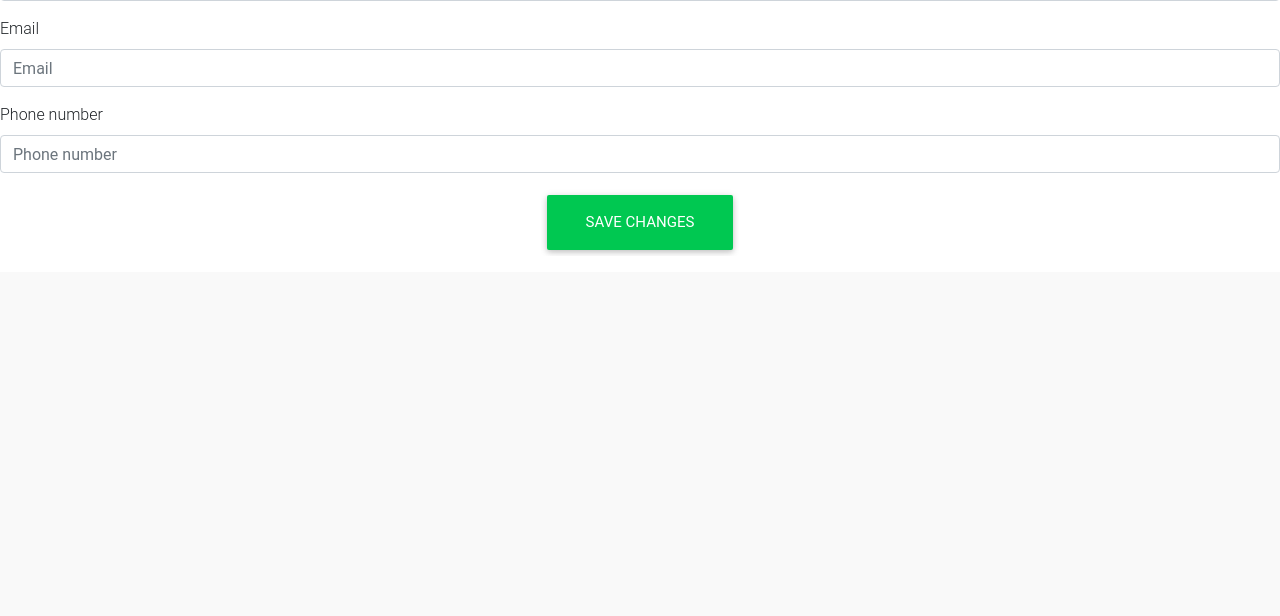
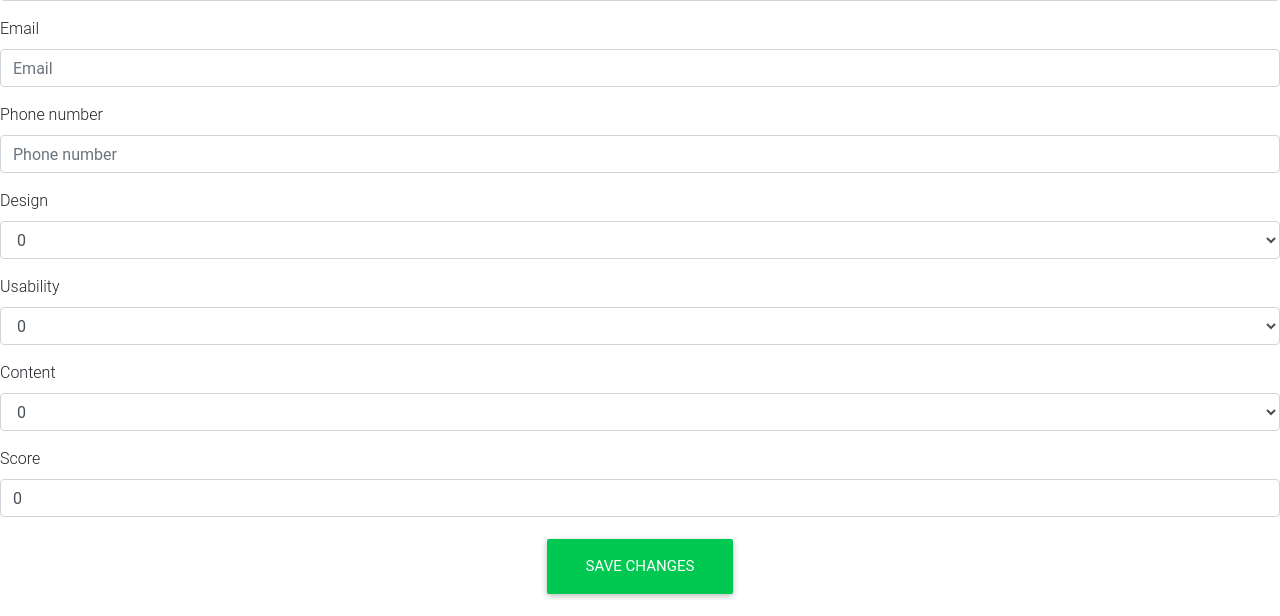
Before and after one commit to YvonneGi/Awwards, a Django app: page /accounts/edit-profile/ in a window 1280 px wide. Shown: the part 691-1307 px from the top of the page. Before the commit the page ends 945 px from the top, so only its background shows below. Run offline with Django 3.2, Linux system fonts and the light colour scheme; the visitor is signed in with stand-in values (Sample User, id 1); data comes from the database, SQL or seed files in the repository; some libraries are stand-ins or nearby versions.

Commit message:
add styles

```diff
--- a/awward/models.py
+++ b/awward/models.py
@@ -13,6 +13,10 @@ class Profile(models.Model):
     bio = HTMLField(null=True)
     email = models.EmailField(null=True)
     phone_number = models.CharField(max_length=255)
+    design = models.IntegerField(choices=list(zip(range(0, 11), range(0, 11))), default=0)
+    usability = models.IntegerField(choices=list(zip(range(0, 11), range(0, 11))), default=0)
+    content = models.IntegerField(choices=list(zip(range(0, 11), range(0, 11))), default=0)
+    Score = models.IntegerField(default=0)
 
     def __str__(self):
         return self.username
@@ -45,7 +49,7 @@ class Project(models.Model):
     title = models.CharField(max_length=255)
     description = models.CharField(max_length=3000)
     link = models.CharField(max_length=3000)
-    upload_by = models.ForeignKey(Profile)
+    upload_by = models.ForeignKey(Profile,null=True)
     post_date = models.DateTimeField(auto_now_add=True)
 
     def __str__(self):
--- a/awward/templates/profile.html
+++ b/awward/templates/profile.html
@@ -7,7 +7,7 @@
   <div class="row">
     <div class="col-md-3">
       {% if user.profile_pic %}
-      <img src="{{user.profile_pic.url}}" class="rounded img-fluid" alt="" width="200" height="200">
+      <img src="{{user.profile_pic.url}}" class="rounded img-fluid" alt="" width="70" height="70" style="border-radius:50%;">
       {% else %}
       <img
         src="https://i0.wp.com/www.winhelponline.com/blog/wp-content/uploads/2017/12/user.png?fit=256%2C256&quality=100&ssl=1"
--- a/awward/templates/registration/base.html
+++ b/awward/templates/registration/base.html
@@ -22,6 +22,7 @@
     <link rel="stylesheet" href="{% static 'css/styles.css' %}">
 
     <link rel="stylesheet" href="{% static 'css/login.css' %}">
+    <link rel="icon" href="https://img13.androidappsapk.co/300/a/7/2/com.nectarestudio.awwwards.ny.png" type="image/png">
   </head>
   <body>
       {% include "navbar.html" %}
--- a/awward/templates/welcome.html
+++ b/awward/templates/welcome.html
@@ -43,7 +43,7 @@
             <div class="search-title-center">
               <h5 class="uk-card-title" style="color: black;font-family: 'Acme', sans-serif;text-align: center;">{{project.title}}</h5>
 
-              <p style="color:white;text-align: center;background-color:gray"><a href="{% url 'project' project.id%}" >View details</a></p>
+              <p style="color:black;text-align: center;background-color:gray"><a href="{% url 'project' project.id%}" >View details</a></p>
             </div>
           </div>
         </div>
--- a/awward/urls.py
+++ b/awward/urls.py
@@ -10,8 +10,9 @@ urlpatterns=[
     url(r'^new/project/', views.new_project, name = 'new-project'),
     url(r'^project/(\d+)', views.project, name = 'project'),
     url(r'^search/', views.search_results, name='search_results'),
-    url(r'^api/profile/$', views.ProfileList.as_view(),name='profile'),
-    url(r'^api/project/$', views.ProjectList.as_view(),name='project')
+    url(r'^api/profileAPI/$', views.ProfileList.as_view(),name='profileAPI'),
+    url(r'^api/projectAPI/$', views.ProjectList.as_view(),name='projectAPI'),
+    url(r'^rate/(?P<id>\d+)',views.rating,name='rating'),
 ]
 if settings.DEBUG:
     urlpatterns+= static(settings.MEDIA_URL, document_root = settings.MEDIA_ROOT)
--- a/awward/views.py
+++ b/awward/views.py
@@ -112,3 +112,29 @@ class ProjectList(APIView):
             serializers.save()
             return Response(serializers.data, status=status.HTTP_201_CREATED)
         return Response(serializers.errors, status=status.HTTP_400_BAD_REQUEST)
+
+@login_required(login_url='/accounts/login/')
+def rating(request,id):
+   project=Project.objects.get(id=id)
+   rating = round(((project.design + project.usability + project.content)/3),1)
+   if request.method == 'POST':
+       form = ScoreForm(request.POST)
+       if form.is_valid:
+           project. Score += 1
+           if project.design == 0:
+               project.design = int(request.POST['design'])
+           else:
+               project.design = (project.design + int(request.POST['design']))/2
+           if project.usability == 0:
+               project.usability = int(request.POST['usability'])
+           else:
+               project.usability = (project.design + int(request.POST['usability']))/2
+           if project.content == 0:
+               project.content = int(request.POST['content'])
+           else:
+               project.content = (project.design + int(request.POST['content']))/2
+           project.save()
+           return redirect('welcome')
+   else:
+       form = ScoreForm()
+   return render(request,'score.html',{'form':form,'project':project,'rating':rating})
```
Also changed, not shown: awward/templates/navbar.html (+21 -12 lines), awward/templates/project.html (+6 -5 lines), awward/templates/score.html (added, +22 -0 lines), awward/migrations/0006_auto_20191030_1553.py (added), awward/migrations/0007_auto_20191031_0744.py (added).
